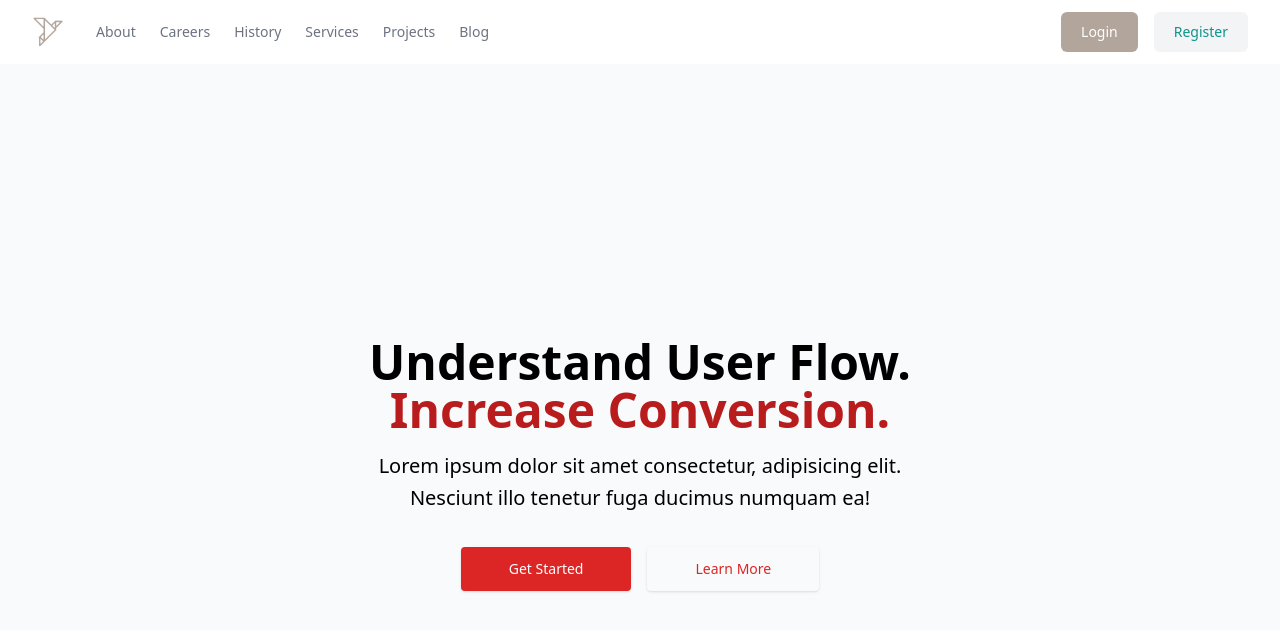
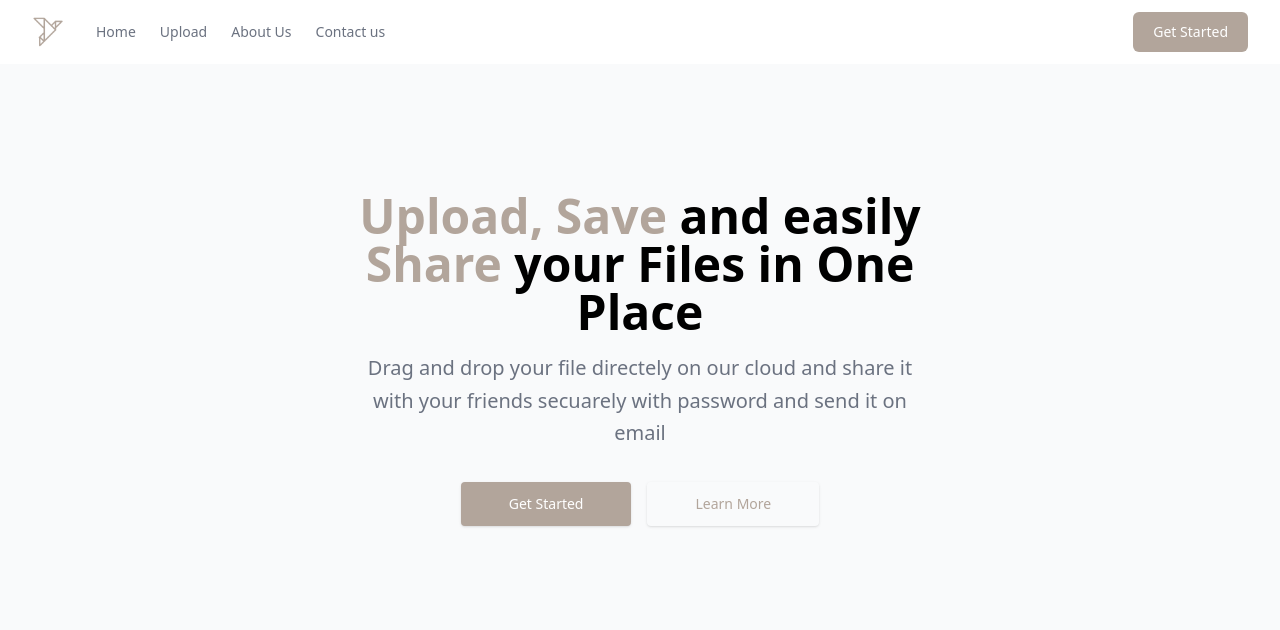
Before and after one commit to Zouziszzm/paperpigeon, a Next.js app: page / in a window 1280 px wide. Shown: the top 630 px of the page. Built offline with nearby package versions, Linux system fonts and the light colour scheme.

Commit message:
Hero and nav
Completed and updated the hero and the navigation section.

```diff
--- a/app/_Components/Header.jsx
+++ b/app/_Components/Header.jsx
@@ -23,7 +23,7 @@
                     href="/"
                   >
                     {" "}
-                    About{" "}
+                    Home{" "}
                   </a>
                 </li>
 
@@ -33,7 +33,7 @@
                     href="/"
                   >
                     {" "}
-                    Careers{" "}
+                    Upload{" "}
                   </a>
                 </li>
 
@@ -43,7 +43,7 @@
                     href="/"
                   >
                     {" "}
-                    History{" "}
+                    About Us{" "}
                   </a>
                 </li>
 
@@ -53,27 +53,7 @@
                     href="/"
                   >
                     {" "}
-                    Services{" "}
-                  </a>
-                </li>
-
-                <li>
-                  <a
-                    className="text-gray-500 transition hover:text-gray-500/75"
-                    href="/"
-                  >
-                    {" "}
-                    Projects{" "}
-                  </a>
-                </li>
-
-                <li>
-                  <a
-                    className="text-gray-500 transition hover:text-gray-500/75"
-                    href="/"
-                  >
-                    {" "}
-                    Blog{" "}
+                    Contact us{" "}
                   </a>
                 </li>
               </ul>
@@ -85,14 +65,7 @@
                   className="block rounded-md bg-primary px-5 py-2.5 text-sm font-medium text-white transition hover:bg-[#DED0B6]"
                   href="/"
                 >
-                  Login
-                </a>
-
-                <a
-                  className="hidden rounded-md bg-gray-100 px-5 py-2.5 text-sm font-medium text-teal-600 transition hover:text-teal-600/75 sm:block"
-                  href="/"
-                >
-                  Register
+                  Get Started
                 </a>
               </div>
 
--- a/app/_Components/Hero.jsx
+++ b/app/_Components/Hero.jsx
@@ -1,34 +1,32 @@
 import React from "react";
+import Constant from "../_utils/Constant";
 
 const Hero = () => {
   return (
     <>
       <section className="bg-gray-50">
-        <div className="mx-auto max-w-screen-xl px-4 py-32 lg:flex lg:h-screen lg:items-center">
+        <div className="mx-auto max-w-screen-xl px-4 py-32 lg:flex lg:h-screen">
           <div className="mx-auto max-w-xl text-center">
             <h1 className="text-3xl font-extrabold sm:text-5xl">
-              Understand User Flow.
-              <strong className="font-extrabold text-red-700 sm:block">
-                {" "}
-                Increase Conversion.{" "}
-              </strong>
+              <span className="text-primary">Upload, Save</span> and easily
+              <span className="text-primary"> Share</span> your Files in One
+              Place
             </h1>
 
-            <p className="mt-4 sm:text-xl/relaxed">
-              Lorem ipsum dolor sit amet consectetur, adipisicing elit. Nesciunt
-              illo tenetur fuga ducimus numquam ea!
+            <p className="mt-4 text-gray-500 sm:text-xl/relaxed">
+              {Constant.desc}
             </p>
 
             <div className="mt-8 flex flex-wrap justify-center gap-4">
               <a
-                className="block w-full rounded bg-red-600 px-12 py-3 text-sm font-medium text-white shadow hover:bg-red-700 focus:outline-none focus:ring active:bg-red-500 sm:w-auto"
+                className="block w-full rounded bg-primary px-12 py-3 text-sm font-medium text-white shadow hover:bg-[#DED0B6] focus:outline-none focus:ring active:bg-red-500 sm:w-auto"
                 href="/get-started"
               >
                 Get Started
               </a>
 
               <a
-                className="block w-full rounded px-12 py-3 text-sm font-medium text-red-600 shadow hover:text-red-700 focus:outline-none focus:ring active:text-red-500 sm:w-auto"
+                className="block w-full rounded px-12 py-3 text-sm font-medium text-primary shadow hover:text-[#776B5D] focus:outline-none focus:ring active:text-red-500 sm:w-auto"
                 href="/about"
               >
                 Learn More
--- /dev/null
+++ b/app/_utils/Constant.js
@@ -0,0 +1,3 @@
+export default {
+  desc: "Drag and drop your file directely on our cloud and share it with your friends secuarely with password and send it on email",
+};
```
